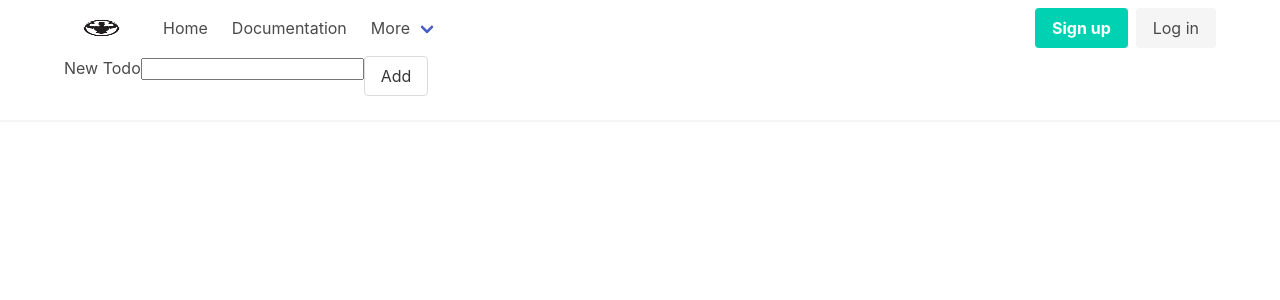
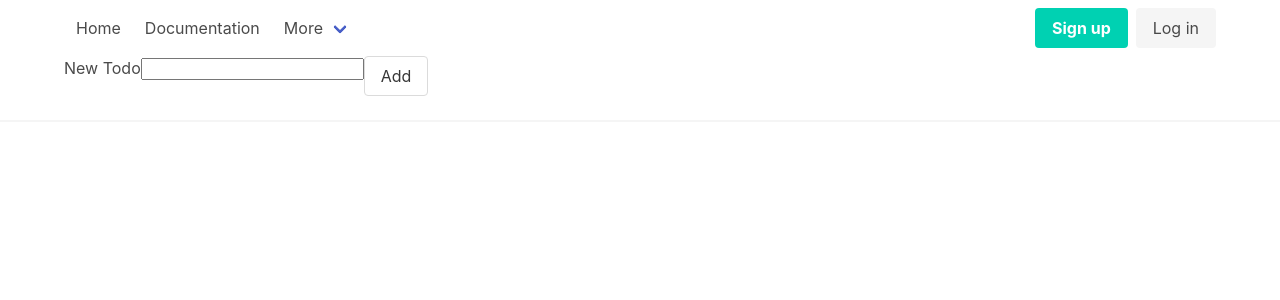
Before and after one commit to peternav2/exercise-app, a Vue app: page / in a window 1280 px wide. Shown: the top 300 px of the page. Built offline with nearby package versions, Linux system fonts and the light colour scheme.

Commit message:
removed logo

```diff
--- a/src/App.vue
+++ b/src/App.vue
@@ -36,11 +36,6 @@ export default {
 <template>
   <div class="container">
     <nav class="navbar" role="navigation" aria-label="main navigation">
-      <div class="navbar-brand">
-        <a class="navbar-item" href="https://bulma.io">
-          <img src="src\assets\logo.png" width="75" height="max" />
-        </a>
-      </div>
 
       <div id="navbarBasicExample" class="navbar-menu">
         <div class="navbar-start">
```
Also changed, not shown: src/assets/logo.png (deleted).
